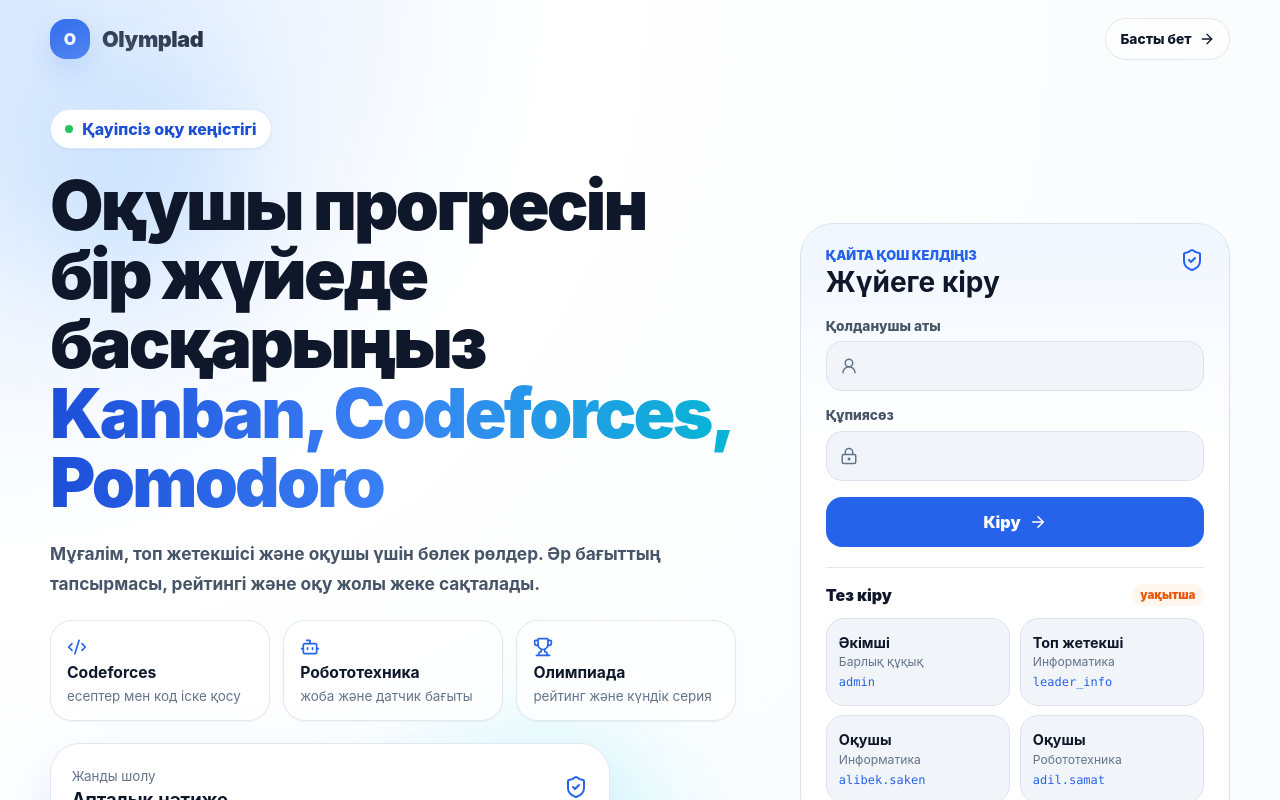
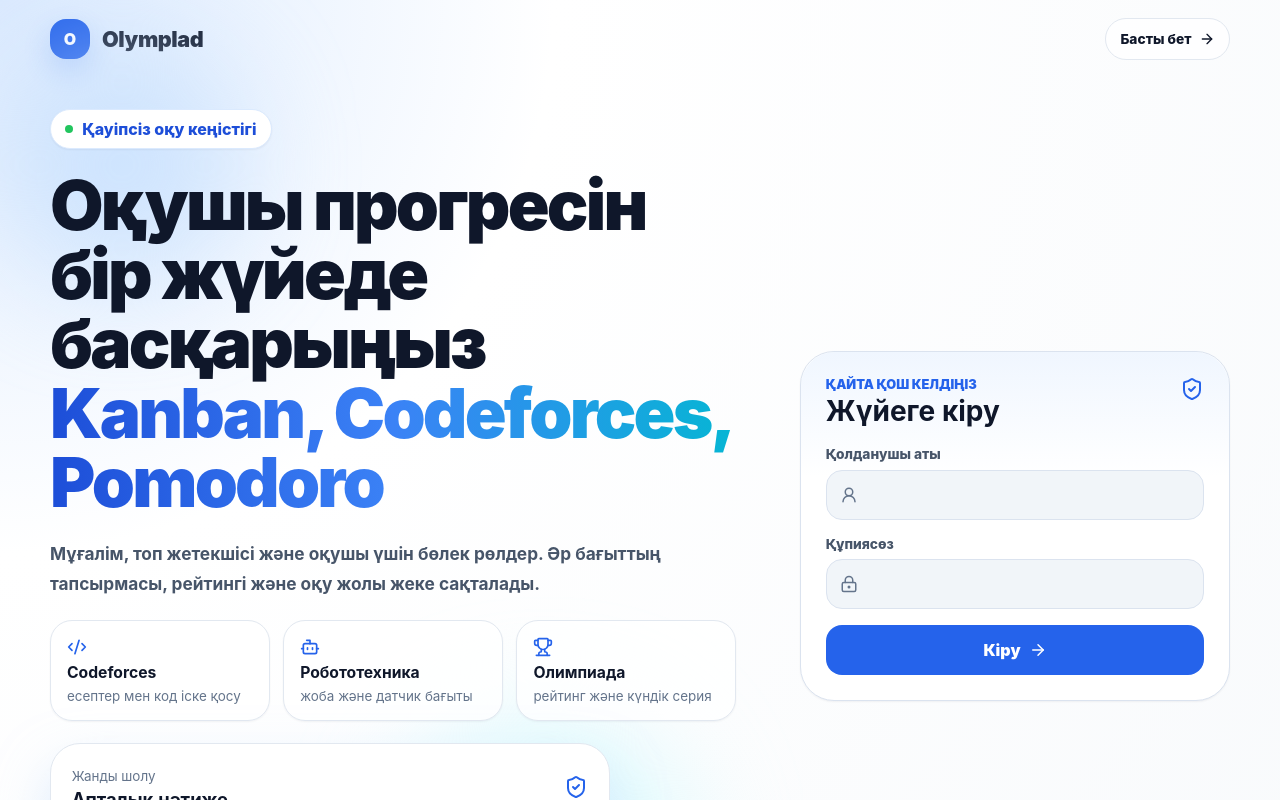
Before and after one commit to KuanyshAlmas/Olympladproject, a React (Vite) app in the folder frontend/: page /login in a window 1280 px wide. Shown: the top 800 px of the page. Built offline with nearby package versions, Linux system fonts and the light colour scheme.

Commit message:
Remove temporary login shortcuts

```diff
--- a/frontend/src/components/LoginPage.tsx
+++ b/frontend/src/components/LoginPage.tsx
@@ -7,33 +7,6 @@
 interface LoginProps {
   onLoginSuccess: (token: string) => void;
 }
-
-const demoAccounts = [
-  {
-    label: 'Әкімші',
-    description: 'Барлық құқық',
-    username: 'admin',
-    password: 'adminpass',
-  },
-  {
-    label: 'Топ жетекші',
-    description: 'Информатика',
-    username: 'leader_info',
-    password: 'leaderpass',
-  },
-  {
-    label: 'Оқушы',
-    description: 'Информатика',
-    username: 'alibek.saken',
-    password: 'studentpass',
-  },
-  {
-    label: 'Оқушы',
-    description: 'Робототехника',
-    username: 'adil.samat',
-    password: 'studentpass',
-  },
-];
 
 const LoginPage: React.FC<LoginProps> = ({ onLoginSuccess }) => {
   const [username, setUsername] = useState('');
@@ -60,12 +33,6 @@
   const handleSubmit = async (e: React.FormEvent) => {
     e.preventDefault();
     await loginWithCredentials(username, password);
-  };
-
-  const handleDemoLogin = async (nextUsername: string, nextPassword: string) => {
-    setUsername(nextUsername);
-    setPassword(nextPassword);
-    await loginWithCredentials(nextUsername, nextPassword);
   };
 
   return (
@@ -180,27 +147,6 @@
               </button>
             </form>
 
-            <div className="demo-login-panel">
-              <div className="demo-login-heading">
-                <span>Тез кіру</span>
-                <small>уақытша</small>
-              </div>
-              <div className="demo-login-grid">
-                {demoAccounts.map((account) => (
-                  <button
-                    key={`${account.username}-${account.description}`}
-                    type="button"
-                    className="demo-login-btn"
-                    onClick={() => handleDemoLogin(account.username, account.password)}
-                    disabled={submitting}
-                  >
-                    <strong>{account.label}</strong>
-                    <span>{account.description}</span>
-                    <code>{account.username}</code>
-                  </button>
-                ))}
-              </div>
-            </div>
           </section>
         </main>
       </div>
--- a/frontend/src/index.css
+++ b/frontend/src/index.css
@@ -186,8 +186,7 @@
   .profile-focus-card,
   .profile-solution-card,
   .roadmap-topic-meta span,
-  .roadmap-tags span,
-  .demo-login-btn
+  .roadmap-tags span
 ) {
   border-color: var(--border);
   background: var(--surface-soft);
--- a/frontend/src/styles/Login.css
+++ b/frontend/src/styles/Login.css
@@ -368,83 +368,9 @@
   box-shadow: 0 16px 34px rgba(37, 99, 235, 0.22);
 }
 
-.login-button:disabled,
-.demo-login-btn:disabled {
+.login-button:disabled {
   opacity: 0.65;
   cursor: progress;
-}
-
-.demo-login-panel {
-  border-top: 1px solid #e2e8f0;
-  margin-top: 1.25rem;
-  padding-top: 1rem;
-}
-
-.demo-login-heading {
-  display: flex;
-  align-items: center;
-  justify-content: space-between;
-  gap: 0.75rem;
-  margin-bottom: 0.75rem;
-}
-
-.demo-login-heading span {
-  color: #0f172a;
-  font-weight: 900;
-}
-
-.demo-login-heading small {
-  border-radius: 999px;
-  background: #fff7ed;
-  color: #ea580c;
-  padding: 0.25rem 0.55rem;
-  font-size: 0.72rem;
-  font-weight: 900;
-}
-
-.demo-login-grid {
-  display: grid;
-  grid-template-columns: repeat(2, minmax(0, 1fr));
-  gap: 0.6rem;
-}
-
-.demo-login-btn {
-  min-height: 88px;
-  border: 1px solid #e2e8f0;
-  border-radius: 18px;
-  background: #f8fafc;
-  color: #0f172a;
-  display: flex;
-  flex-direction: column;
-  align-items: flex-start;
-  justify-content: center;
-  gap: 0.2rem;
-  padding: 0.75rem;
-  text-align: left;
-  cursor: pointer;
-  transition: border-color 0.16s ease, background 0.16s ease, transform 0.16s ease;
-}
-
-.demo-login-btn:hover {
-  border-color: rgba(37, 99, 235, 0.42);
-  background: #eff6ff;
-  transform: translateY(-1px);
-}
-
-.demo-login-btn strong {
-  font-size: 0.9rem;
-}
-
-.demo-login-btn span {
-  color: #64748b;
-  font-size: 0.76rem;
-}
-
-.demo-login-btn code {
-  color: #2563eb;
-  font-family: ui-monospace, SFMono-Regular, Menlo, Monaco, Consolas, monospace;
-  font-size: 0.75rem;
-  margin-top: 0.18rem;
 }
 
 .error-message {
@@ -488,8 +414,7 @@
   }
 
   .login-feature-grid,
-  .login-mini-tags,
-  .demo-login-grid {
+  .login-mini-tags {
     grid-template-columns: 1fr;
   }
 }
```
